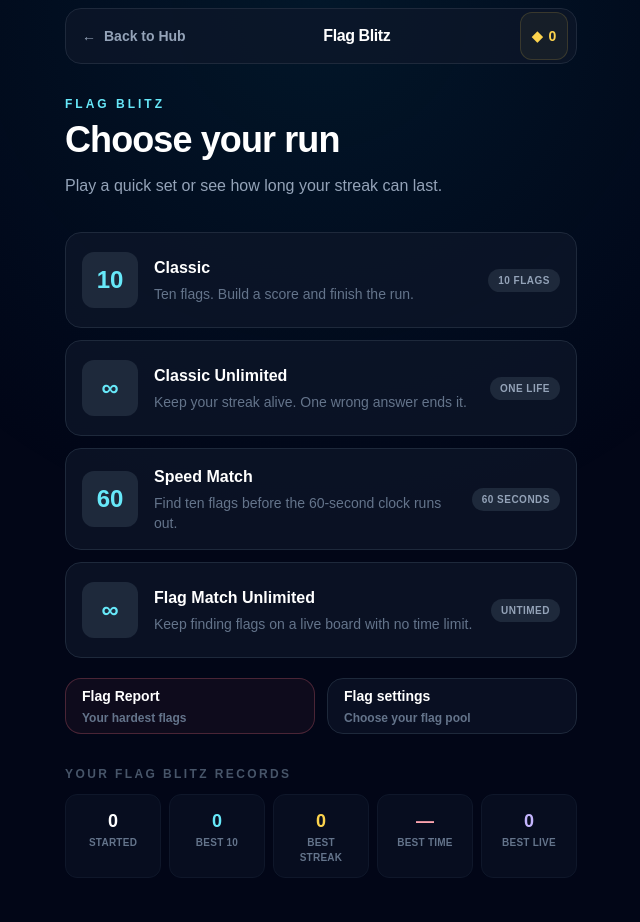
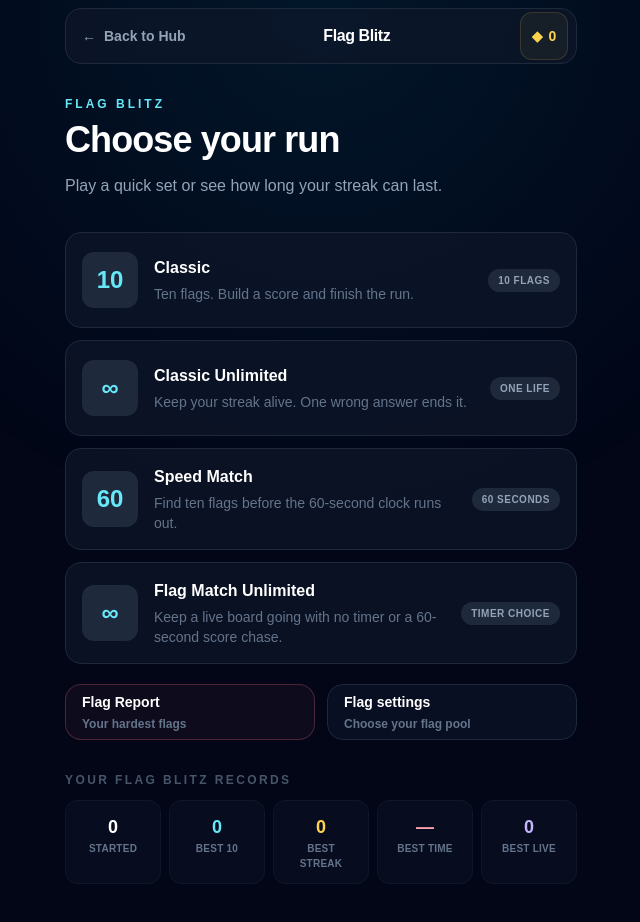
Before and after one commit to magickmomo/puzzler, a Next.js app: page / in a window 1280 px wide. Both pictures are taken after a click on the button 314 px from the left and 335 px from the top of the page. Shown: the top 922 px of the page, without its empty margins (319-959 px from the left). Built offline with nearby package versions, Linux system fonts and the light colour scheme.

Commit message:
Clarify Flag Match timer options

```diff
--- a/components/flag-blitz/GameModeSelector.tsx
+++ b/components/flag-blitz/GameModeSelector.tsx
@@ -32,8 +32,8 @@ const GAME_MODES: ReadonlyArray<{
   {
     id: "speed-match-unlimited",
     label: "Flag Match Unlimited",
-    description: "Keep finding flags on a live board with no time limit.",
-    badge: "Untimed",
+    description: "Keep a live board going with no timer or a 60-second score chase.",
+    badge: "Timer choice",
     icon: "∞",
   },
 ];
```
